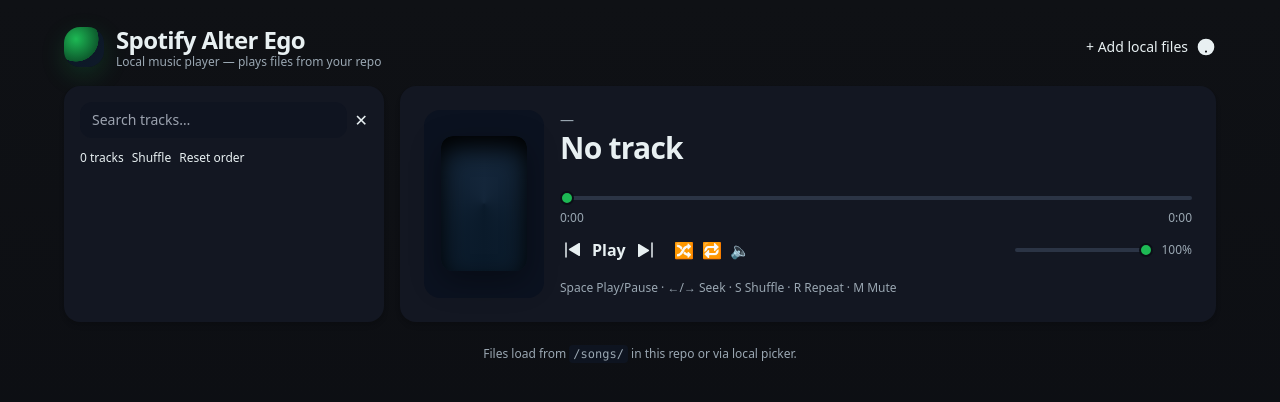
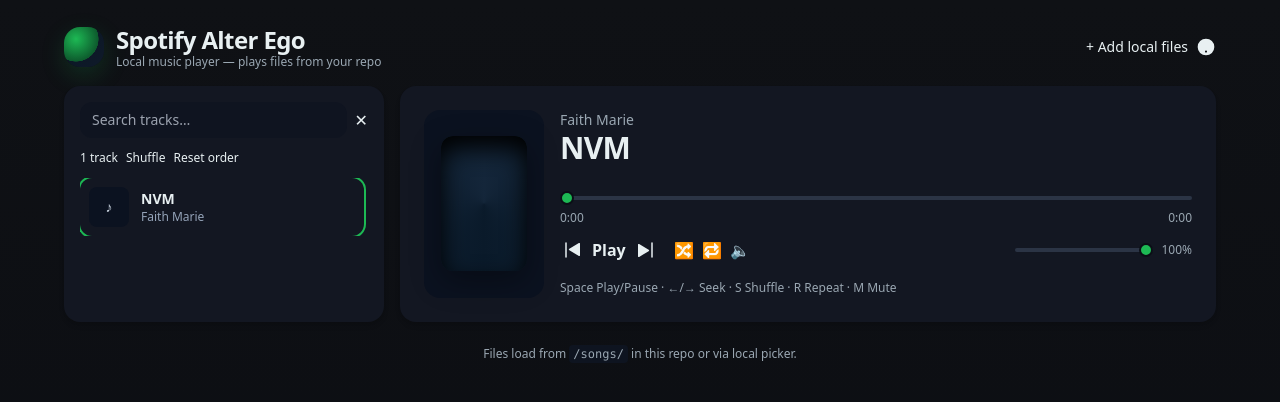
Before and after one commit to Hamzah-sidd/Alterego, a plain HTML site: page index.html in a window 1280 px wide. Drawn offline with nearby package versions, Linux system fonts and the light colour scheme.

Commit message:
Update index.html

```diff
--- a/index.html
+++ b/index.html
@@ -142,6 +142,15 @@
   //    /songs/manifest.json with the same array format to auto-load.
   // 2) Supported fields: src (required), title, artist, album, cover (optional)
   const MANIFEST = [
+
+
+    {
+    src: 'songs/Faith-Marie-NVM.mp3',
+    title: 'NVM',
+    artist: 'Faith Marie',
+    album: 'Alter Ego',
+    cover: 'songs/cover-nvm.jpg' // optional, you can skip if you don’t have a cover
+  }
     // Example entries — replace with your own
     // { src: 'songs/lofi-1.mp3', title: 'Night Code', artist: 'Hamza-kun', album: 'Alter Ego', cover: 'songs/lofi-1.jpg' },
     // { src: 'songs/lofi-2.mp3', title: 'Neon City', artist: 'Hamza-kun', album: 'Alter Ego' },
```
